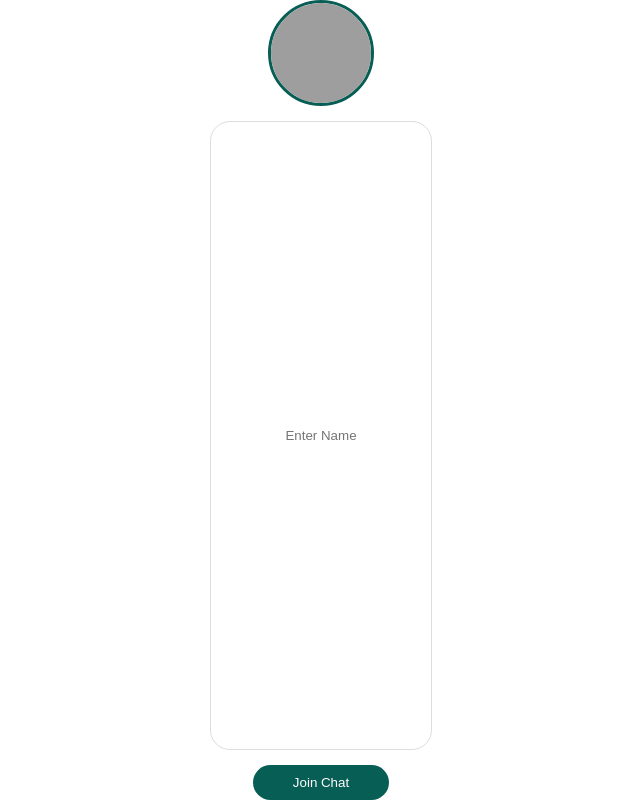
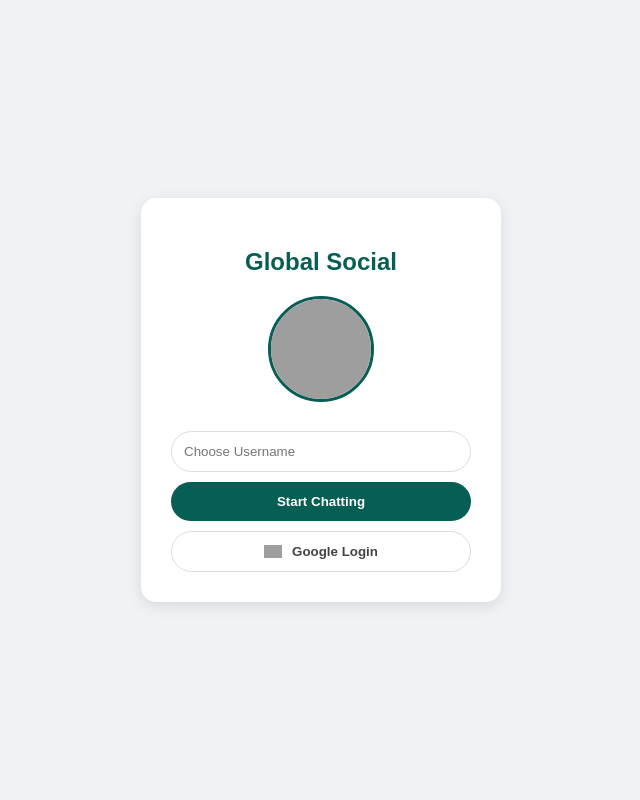
Before and after one commit to smithlowe/corny-chat, a Flask app: page /login in a window 1280 px wide. Shown: the whole page, without its empty margins (319-959 px from the left). Run offline with Flask 3, Linux system fonts and the light colour scheme; some libraries are stand-ins or nearby versions; grey boxes are pictures that could not be loaded.

Commit message:
Integrated Login page, typing indicators, and timestamps

```diff
--- a/app.py
+++ b/app.py
@@ -1,39 +1,69 @@
+import os
 from flask import Flask, render_template, request, redirect, url_for, session
+from flask_sqlalchemy import SQLAlchemy
 from flask_socketio import SocketIO, emit
-import os
+from datetime import datetime
 
 app = Flask(__name__)
-app.config['SECRET_KEY'] = 'your-secret-key-here'
-socketio = SocketIO(app)
+app.config['SECRET_KEY'] = 'super-secret-key-123'
+app.config['SQLALCHEMY_DATABASE_URI'] = 'sqlite:///chat.db'
+app.config['SQLALCHEMY_TRACK_MODIFICATIONS'] = False
 
-# --- Routes ---
+db = SQLAlchemy(app)
+# Buffer set to 50MB to ensure high-quality voice/images go through
+socketio = SocketIO(app, cors_allowed_origins="*", max_http_buffer_size=50000000)
+
+class Message(db.Model):
+    id = db.Column(db.Integer, primary_key=True)
+    username = db.Column(db.String(50))
+    message = db.Column(db.Text)
+    profile_pic = db.Column(db.Text)
+    audio_data = db.Column(db.Text)
+    time = db.Column(db.String(20))
+
+with app.app_context():
+    db.create_all()
 
 @app.route('/')
 def index():
     if 'user' not in session:
-        return redirect(url_for('login_page'))
-    return render_template('index.html', username=session['user'])
+        return redirect(url_for('login'))
+    return render_template('index.html', username=session['user'], pfp=session.get('pfp', ''))
 
 @app.route('/login', methods=['GET', 'POST'])
-def login_page():
+def login():
     if request.method == 'POST':
-        username = request.form.get('username')
-        if username:
-            session['user'] = username
-            return redirect(url_for('index'))
+        session['user'] = request.form.get('username')
+        session['pfp'] = request.form.get('pfp_data')
+        return redirect(url_for('index'))
     return render_template('login.html')
 
-@app.route('/logout')
-def logout():
-    session.pop('user', None)
-    return redirect(url_for('login_page'))
-
-# --- Socket Events ---
+@socketio.on('typing')
+def handle_typing(data):
+    # Sends "User is typing..." to everyone except the person typing
+    emit('display_typing', data, broadcast=True, include_self=False)
 
 @socketio.on('message')
 def handle_message(data):
-    # data includes: {'msg': 'hello', 'user': 'John'}
+    if data.get('message') == "/clear_now":
+        Message.query.delete()
+        db.session.commit()
+        emit('reload', broadcast=True)
+        return
+
+    now = datetime.now().strftime("%I:%M %p")
+    new_msg = Message(
+        username=data['username'],
+        message=data.get('message', ''),
+        profile_pic=data.get('profile_pic'),
+        audio_data=data.get('audio'),
+        time=now
+    )
+    db.session.add(new_msg)
+    db.session.commit()
+
+    data['time'] = now
     emit('message', data, broadcast=True)
 
 if __name__ == '__main__':
-    socketio.run(app, debug=True)
+    socketio.run(app, host='0.0.0.0', port=10000)
--- a/templates/login.html
+++ b/templates/login.html
@@ -2,142 +2,49 @@
 <html>
 <head>
     <meta name="viewport" content="width=device-width, initial-scale=1.0">
-    <title>Global Social</title>
-    <script src="https://cdnjs.cloudflare.com/ajax/libs/socket.io/4.0.1/socket.io.js"></script>
+    <title>Join Global Social</title>
     <style>
-        body { font-family: sans-serif; background: #e5ddd5; margin: 0; height: 100vh; display: flex; flex-direction: column; }
-        header { background: #075e54; color: white; padding: 10px 15px; box-shadow: 0 2px 5px rgba(0,0,0,0.1); }
-        .header-top { display: flex; justify-content: space-between; align-items: center; }
-        #status-bar { font-size: 11px; color: #dcf8c6; margin-top: 4px; height: 14px; }
-
-        #chat { flex: 1; overflow-y: auto; padding: 15px; display: flex; flex-direction: column; gap: 10px; }
-        .msg { display: flex; align-items: flex-end; gap: 8px; max-width: 85%; }
-        .msg.me { align-self: flex-end; flex-direction: row-reverse; }
-        .pfp { width: 40px; height: 40px; border-radius: 50%; object-fit: cover; border: 1.5px solid #fff; }
-
-        .bubble { padding: 8px 12px; border-radius: 12px; background: white; box-shadow: 0 1px 1px rgba(0,0,0,0.1); position: relative; min-width: 60px; }
-        .me .bubble { background: #dcf8c6; }
-
-        .time { font-size: 9px; color: #999; display: block; text-align: right; margin-top: 4px; }
-        .me .time { color: #66b16d; }
-
-        .input-area { padding: 10px; background: #f0f0f0; display: flex; gap: 8px; align-items: center; }
-        input[type="text"] { flex: 1; padding: 12px; border-radius: 25px; border: 1px solid #ccc; outline: none; }
-
-        #login { position: fixed; inset: 0; background: white; z-index: 100; display: flex; flex-direction: column; align-items: center; justify-content: center; }
-        .btn-icon { background: none; border: none; font-size: 22px; cursor: pointer; }
-        .recording-active { animation: pulse 1.5s infinite; color: #ff3b30 !important; }
-        @keyframes pulse { 0% { opacity: 1; } 50% { opacity: 0.3; } 100% { opacity: 1; } }
-        audio { height: 35px; width: 190px; display: block; margin-top: 5px; }
+        body { font-family: sans-serif; background: #f0f2f5; display: flex; align-items: center; justify-content: center; height: 100vh; margin: 0; }
+        .card { background: white; padding: 30px; border-radius: 15px; box-shadow: 0 4px 15px rgba(0,0,0,0.1); text-align: center; width: 300px; }
+        .pfp-preview { width: 100px; height: 100px; border-radius: 50%; border: 3px solid #075e54; cursor: pointer; object-fit: cover; margin-bottom: 15px; }
+        input[type="text"] { width: 100%; padding: 12px; margin: 10px 0; border: 1px solid #ddd; border-radius: 25px; box-sizing: border-box; }
+        .btn { background: #075e54; color: white; border: none; padding: 12px 40px; border-radius: 25px; cursor: pointer; font-weight: bold; width: 100%; }
+        .google-btn { background: white; color: #444; border: 1px solid #ddd; margin-top: 10px; display: flex; align-items: center; justify-content: center; gap: 10px; }
     </style>
 </head>
 <body>
-
-<div id="login">
-    <img id="pre" style="width:100px; height:100px; border-radius:50%; border:3px solid #075e54; margin-bottom:15px; object-fit:cover;" src="https://api.dicebear.com/7.x/bottts/svg?seed=user" onclick="document.getElementById('file').click()">
-    <input type="file" id="file" hidden accept="image/*" onchange="upload(this)">
-    <input type="text" id="user-in" placeholder="Enter Name" style="padding:10px; width:200px; border-radius:20px; border:1px solid #ddd; margin-bottom:15px; text-align:center;">
-    <button onclick="join()" style="padding:10px 40px; background:#075e54; color:white; border:none; border-radius:20px;">Join Chat</button>
-</div>
-
-<header>
-    <div class="header-top">
-        <button onclick="clearChat()" class="btn-icon">🗑️</button>
-        <strong>Global Social</strong>
-        <button onclick="document.getElementById('file').click()" class="btn-icon">📷</button>
-    </div>
-    <div id="status-bar"></div>
-</header>
-
-<div id="chat"></div>
-
-<div class="input-area">
-    <button id="rec-btn" class="btn-icon">🎤</button>
-    <input type="text" id="msg-in" placeholder="Type message..." oninput="isTyping()" onkeypress="if(event.key==='Enter')send()">
-    <button onclick="send()" class="btn-icon" style="color:#075e54;">➤</button>
+    <div class="card">
+        <h2 style="color: #075e54;">Global Social</h2>
+        <form action="/login" method="POST">
+            <img id="preview" class="pfp-preview" src="https://api.dicebear.com/7.x/bottts/svg?seed=base" onclick="document.getElementById('file').click()">
+            <input type="file" id="file" hidden accept="image/*" onchange="compressPFP(this)">
+            <input type="hidden" name="pfp_data" id="pfp_data">
+            <input type="text" name="username" placeholder="Choose Username" required>
+            <button type="submit" class="btn">Start Chatting</button>
+        </form>
+        <button class="btn google-btn">
+            <img src="https://upload.wikimedia.org/wikipedia/commons/5/53/Google_%22G%22_Logo.svg" width="18">
+            Google Login
+        </button>
     </div>
 
     <script>
-    const socket = io();
-    let myN = localStorage.getItem('un') || "";
-    let myP = localStorage.getItem('up') || "";
-    let typingTimer;
-
-    if(myN) {
-        document.getElementById('login').style.display = 'none';
-        socket.emit('join', {username: myN});
-    }
-
-    function upload(input) {
-        const file = input.files[0];
-        if (!file) return;
+        function compressPFP(input) {
             const reader = new FileReader();
             reader.onload = e => {
                 const img = new Image();
                 img.onload = () => {
                     const canvas = document.createElement('canvas');
                     canvas.width = 150; canvas.height = 150;
-                canvas.getContext('2d').drawImage(img, 0,0,150,150);
-                myP = canvas.toDataURL('image/jpeg', 0.8);
-                document.getElementById('pre').src = myP;
-                localStorage.setItem('up', myP);
+                    canvas.getContext('2d').drawImage(img, 0, 0, 150, 150);
+                    const base64 = canvas.toDataURL('image/jpeg', 0.8);
+                    document.getElementById('preview').src = base64;
+                    document.getElementById('pfp_data').value = base64;
                 };
                 img.src = e.target.result;
             };
-        reader.readAsDataURL(file);
+            reader.readAsDataURL(input.files[0]);
         }
-
-    function join() {
-        const val = document.getElementById('user-in').value.trim();
-        if(val) {
-            myN = val; localStorage.setItem('un', val);
-            document.getElementById('login').style.display = 'none';
-            socket.emit('join', {username: myN});
-        }
-    }
-
-    function isTyping() {
-        socket.emit('typing', {username: myN, status: true});
-        clearTimeout(typingTimer);
-        typingTimer = setTimeout(() => {
-            socket.emit('typing', {username: myN, status: false});
-        }, 2000);
-    }
-
-    function send() {
-        const input = document.getElementById('msg-in');
-        if(input.value.trim() && myN) {
-            socket.emit('message', {username: myN, message: input.value, profile_pic: myP});
-            input.value = '';
-            socket.emit('typing', {username: myN, status: false});
-        }
-    }
-
-    socket.on('display_typing', d => {
-        const bar = document.getElementById('status-bar');
-        bar.innerText = d.status ? `${d.username} is typing...` : '';
-    });
-
-    socket.on('message', d => {
-        const isMe = d.username === myN;
-        const pic = d.profile_pic || `https://api.dicebear.com/7.x/bottts/svg?seed=${d.username}`;
-        let content = d.audio ? `<audio controls src="${d.audio}"></audio>` : `<span>${d.message}</span>`;
-
-        const html = `
-            <div class="msg ${isMe ? 'me' : ''}">
-                <img src="${pic}" class="pfp">
-                <div class="bubble">
-                    ${!isMe ? `<small style="font-weight:bold; color:#075e54;">${d.username}</small><br>` : ''}
-                    ${content}
-                    <span class="time">${d.time || 'just now'}</span>
-                </div>
-            </div>`;
-        document.getElementById('chat').insertAdjacentHTML('beforeend', html);
-        document.getElementById('chat').scrollTop = document.getElementById('chat').scrollHeight;
-    });
-
-    // Recording Logic remains same (omitted for brevity but keep your current working version)
-    // socket.on('reload', () => location.reload());
     </script>
 </body>
 </html>
```
Also changed, not shown: templates/index.html (+24 -31 lines). Lines whose indentation alone changed are shown as unchanged.
